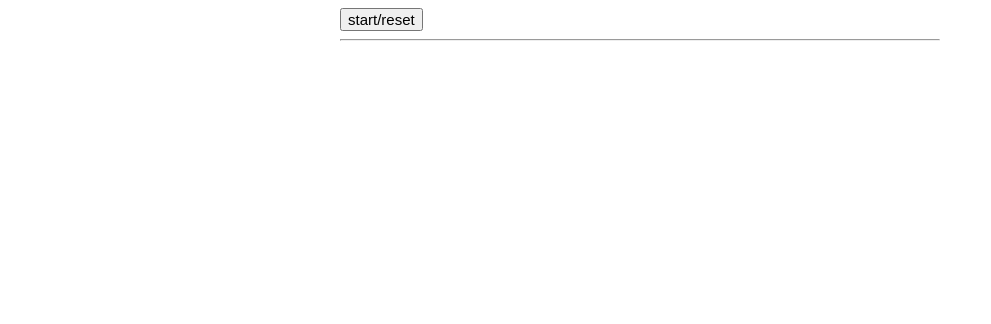
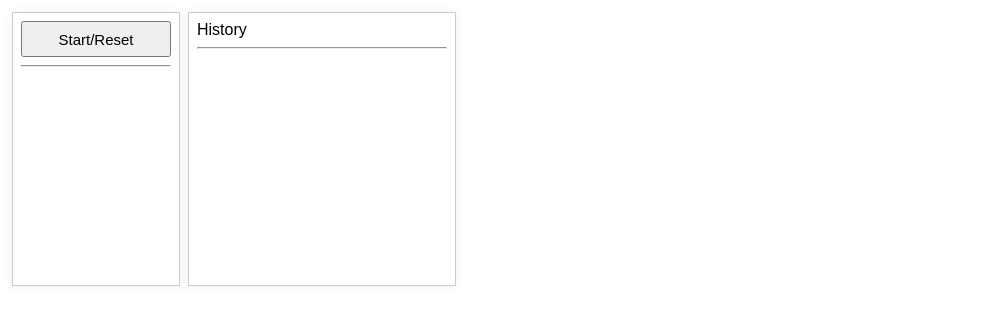
Before and after one commit to janelin612/1a2b, a plain HTML site: page index.html in a window 1280 px wide. Shown: the whole page, without its empty margins (0-991 px from the left). Drawn offline with nearby package versions, Linux system fonts and the light colour scheme.

Commit message:
change layout

```diff
--- a/index.html
+++ b/index.html
@@ -6,28 +6,35 @@
     <meta name="viewport" content="width=device-width, initial-scale=1.0">
     <meta http-equiv="X-UA-Compatible" content="ie=edge">
     <title>1A2B Guess Number</title>
-    <link rel="stylesheet" href="./main.css">
+    <link rel="stylesheet" href="./style.css">
     <script src="https://cdn.jsdelivr.net/npm/vue/dist/vue.js"></script>
     <script src="./robot.js"></script>
 </head>
 
 <body>
-
-    <div id="app">
-        <button @click="start()">start/reset</button>
-        <hr>
-        <div v-show="answer.length>0">
-            <div><input v-model="currentValue">  <button @click="check()">send</button> <button @click="help()">automatic</button> </div>
-            <div class="errorMessage">{{error}}</div>
-            <div class="history">
-                <ul>
-                    <li v-for="item in triedList"><span class="result">{{item.result}}</span><span class="hint">{{item.hint}}</span></li>
-                </ul>
+    <div class="main" id="app">
+        <div class="container left">
+            <button @click="start()">Start/Reset</button>
+            <hr>
+            <div v-show="answer.length>0">
+                <div><input type="text" v-model="currentValue" /></div>
+                <div class="errorMessage">{{error}}</div>
+                <div><button @click="check()">Send</button></div>
+                <div><button @click="help()">Automatic</button></div>
             </div>
-            <div class="finished" v-show="isFinished">
-                <hr>
-                Done! You use {{triedList.length}} times.
-            </div>
+        </div>
+        <div class="container right">
+            <div>History</div>
+            <hr>
+            <ul>
+                <li v-for="item in triedList">
+                    <span class="result">{{item.result}}</span>
+                    <span class="hint">{{item.hint}}</span></li>
+                <li class="finished" v-show="isFinished">
+                    <hr>
+                    Done! You use {{triedList.length}} times.
+                </li>
+            </ul>
         </div>
     </div>
 </body>
--- a/main.css
+++ /dev/null
@@ -1,16 +0,0 @@
-#app{
-    font-family: "ヒラギノ角ゴ Pro W3", "Hiragino Kaku Gothic Pro", Osaka, "メイリオ", Meiryo, "ＭＳ Ｐゴシック", sans-serif;
-    font-size: 16px;
-    width: 600px;
-    margin: 0 auto;
-}
-button{
-    font-size: 15px;
-}
-ul,li{
-    list-style: none;
-    padding: initial;
-}
-span.result{
-    margin-right: 8px;
-}
--- /dev/null
+++ b/style.scss
@@ -0,0 +1,59 @@
+body {
+  font-family: Meiryo, sans-serif;
+  font-size: 16px;
+}
+button,
+input {
+  font-size: 15px;
+}
+ul,
+li {
+  list-style: none;
+  padding: initial;
+}
+hr {
+  border-color: #eaeaea;
+}
+.main {
+  display: flex;
+  flex-direction: row;
+}
+.container {
+  margin: 4px;
+  padding: 8px;
+  border: 1px solid #ccc;
+  box-shadow: #eee 0px 0px 9px;
+
+  &.left {
+    height: auto;
+    width: 150px;
+
+    input {
+      font-size: 30px;
+      margin: 4px 0;
+      width: 96%;
+    }
+    button {
+      width: 100%;
+      height: 36px;
+    }
+  }
+  &.right {
+    width: 250px;
+
+    ul {
+      margin: 0;
+      height: 220px;
+      overflow-y: scroll;
+    }
+
+    span.result {
+      margin-right: 8px;
+    }
+  }
+}
+
+.errorMessage {
+  color: red;
+  font-size: 12px;
+}
```
Also changed, not shown: style.css (added).
